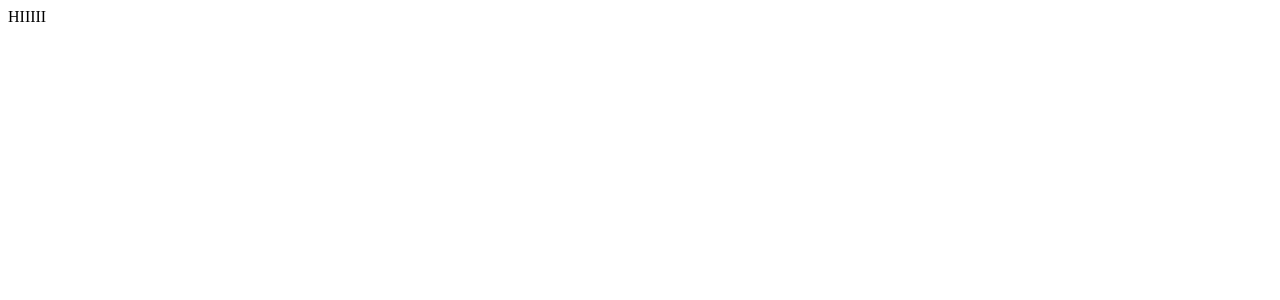
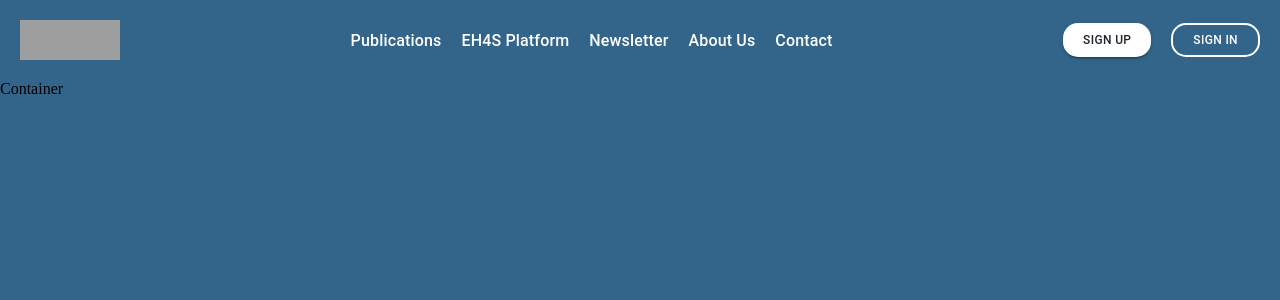
Before and after one commit to Wenying0808/EH4S, a Next.js app in the folder website/: page / in a window 1280 px wide. Shown: the top 300 px of the page. Built offline with nearby package versions, Linux system fonts and the light colour scheme; grey boxes are pictures that could not be loaded.

Commit message:
feat:/add colors, customButton, customTab, and navband components with routing

```diff
--- /dev/null
+++ b/website/src/app/about/how-we-work/page.tsx
@@ -0,0 +1,3 @@
+export default function HowWeWork() {
+    return <h1>How We Work</h1>
+}
--- /dev/null
+++ b/website/src/app/components/basic-button/customButton.tsx
@@ -0,0 +1,28 @@
+import React from "react";
+import { Button } from "@mui/material";
+import colors from "@/app/styles/colors";
+
+interface CustomButtonProps {
+    label: string;
+    variant: "outlined" | "contained";
+}
+
+export default function CustomButton ({ label, variant }: CustomButtonProps) {
+    return (
+        <Button
+            variant={variant}
+            sx={{
+                borderRadius: "15px",
+                padding: "8px 20px",
+                fontSize: "12px",
+                fontWeight: "500",
+                lineHeight: "14px",
+                color: variant === "outlined" ? colors.white : colors.primaryGray,
+                backgroundColor: variant === "outlined" ? "transparent" : colors.white,
+                border: variant === "outlined" ? `2px solid ${colors.white}` : "none",
+            }}
+        >
+            {label}
+        </Button>
+    );
+};
--- /dev/null
+++ b/website/src/app/components/nav-tab/customTab.tsx
@@ -0,0 +1,31 @@
+import React from "react";
+import colors from "@/app/styles/colors";
+import { Typography } from "@mui/material";
+
+interface CustomTabProps {
+    label: string;
+    onClick?: (event: React.MouseEvent<HTMLElement>) => void;
+}
+
+export default function CustomTab({ label, onClick }: CustomTabProps) {
+    return (
+        <Typography
+            onClick={onClick}
+            sx={{
+                padding: "2px",
+                color: colors.white,
+                fontFamily: "Roboto",
+                fontSize: "16px",
+                fontWeight: "500",
+                lineHeight: "21px",
+                textTransform: "capitalize",
+                "&:hover": {
+                    borderBottom: `2px solid ${colors.highlight}`,
+                },
+                cursor: "pointer",
+            }}
+        >
+            {label}
+        </Typography>
+    );
+};
--- /dev/null
+++ b/website/src/app/components/navbar/navbar.tsx
@@ -0,0 +1,63 @@
+"use client";
+
+import React, {useState} from 'react';
+import { useRouter } from 'next/navigation';
+import Image from 'next/image';
+import CustomButton from '../basic-button/customButton';
+import CustomTab from '../nav-tab/customTab';
+import { Menu, MenuItem } from '@mui/material';
+
+export default function Navbar (){
+    const router = useRouter();
+    const [aboutMenuAnchor, setAboutMenuAnchor] = useState<null | HTMLElement>(null);
+    const isAboutMenuOpen = Boolean(aboutMenuAnchor);
+
+    const handleAboutMenuClick = (event: React.MouseEvent<HTMLElement>) => {
+        setAboutMenuAnchor(event.currentTarget);
+      };
+
+    const handleAboutMenuClose = () => {
+    setAboutMenuAnchor(null);
+    };
+
+    const navigateTo = (path: string) => {
+        router.push(path);
+        handleAboutMenuClose();
+    };
+
+    return (
+        <div
+            className="navbar"
+            style={{
+                display: "flex",
+                justifyContent: "space-between",
+                alignItems: "center",
+                padding: "20px",
+            }}
+        >
+            <Image src="/.logo.png" alt="logo" width={100} height={40}/>
+            <div className="navbar-tabs" style={{ display: "flex", gap: "16px" }}>
+                <CustomTab  label="Publications" onClick={() => navigateTo('/publications')}/>
+                <CustomTab label="EH4S Platform" onClick={() => navigateTo('/eh4s')}/>
+                <CustomTab label="Newsletter" onClick={() => navigateTo('/newsletter')}/>
+                <CustomTab label="About Us" onClick={handleAboutMenuClick}/>
+                <Menu
+                    anchorEl={aboutMenuAnchor}
+                    open={isAboutMenuOpen}
+                    onClose={handleAboutMenuClose}
+                >
+                    <MenuItem onClick={() => navigateTo('/about/who-we-are')}>Who We Are</MenuItem>
+                    <MenuItem onClick={() => navigateTo('/about/what-we-do')}>What We Do</MenuItem>
+                    <MenuItem onClick={() => navigateTo('/about/how-we-work')}>How We Work</MenuItem>
+                    <MenuItem onClick={() => navigateTo('/about/events-activities')}>Events & Activities</MenuItem>
+                </Menu>
+                <CustomTab label="Contact" onClick={() => navigateTo('/contact')}/>
+            </div>
+
+            <div className="navbar-buttons" style={{ display: "flex", gap: "20px"}}>
+                <CustomButton label="Sign Up" variant="contained"/>
+                <CustomButton label="Sign In" variant="outlined"/>
+            </div>
+        </div>
+    );
+}
--- a/website/src/app/layout.tsx
+++ b/website/src/app/layout.tsx
@@ -10,7 +10,7 @@ export default function RootLayout({
 }) {
   return (
     <html lang="en">
-      <body>{children}</body>
+      <body style={{ margin: 0, padding: 0}}>{children}</body>
     </html>
   )
 }
--- a/website/src/app/page.tsx
+++ b/website/src/app/page.tsx
@@ -1,8 +1,20 @@
+"use client";
+
+import Navbar from "./components/navbar/navbar";
+import colors from "./styles/colors";
 
 export default function Home() {
   return (
-    <div>
-      HIIIII
+    <div className="Home"
+      style={{
+        backgroundColor: colors.calypso,
+        margin: 0,
+        padding: 0,
+        height: "100vh",
+      }}
+    >
+      <Navbar/>
+      Container
     </div>
   );
 }
--- /dev/null
+++ b/website/src/app/styles/colors.tsx
@@ -0,0 +1,11 @@
+const colors = {
+    white: "#ffffff",
+    alabaster: "#FAFAFA",
+    black: "#000000",
+    primaryGray: "#1E262B",
+    secondaryGray: "#62676B",
+    highlight: "#F6AE2D",
+    calypso: "#33658A",
+};
+
+export default colors;
```
Also changed, not shown: website/src/app/components/navbar/logo.png (added), 1 other file (tests, documents, lock files or other folders).
